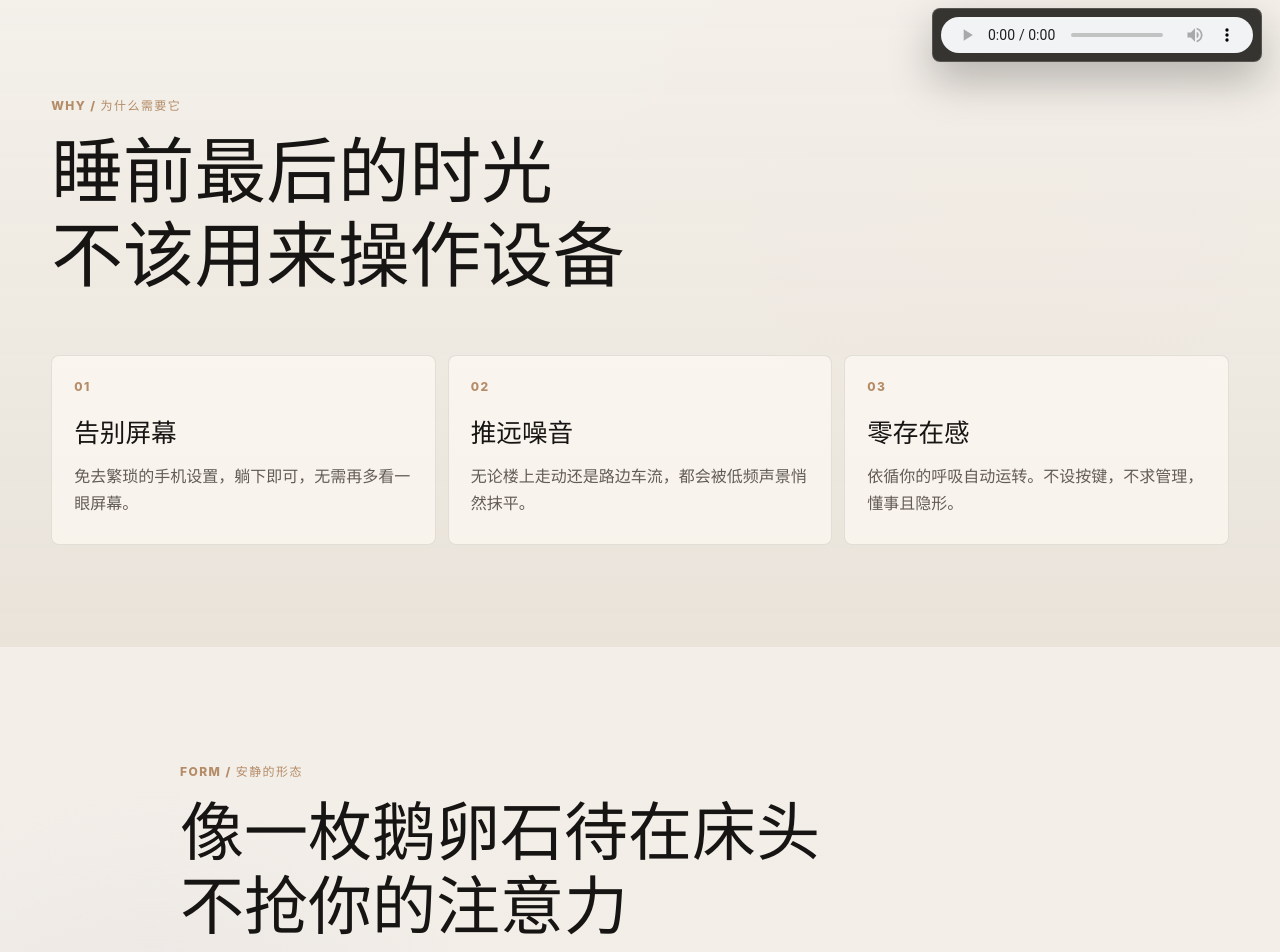
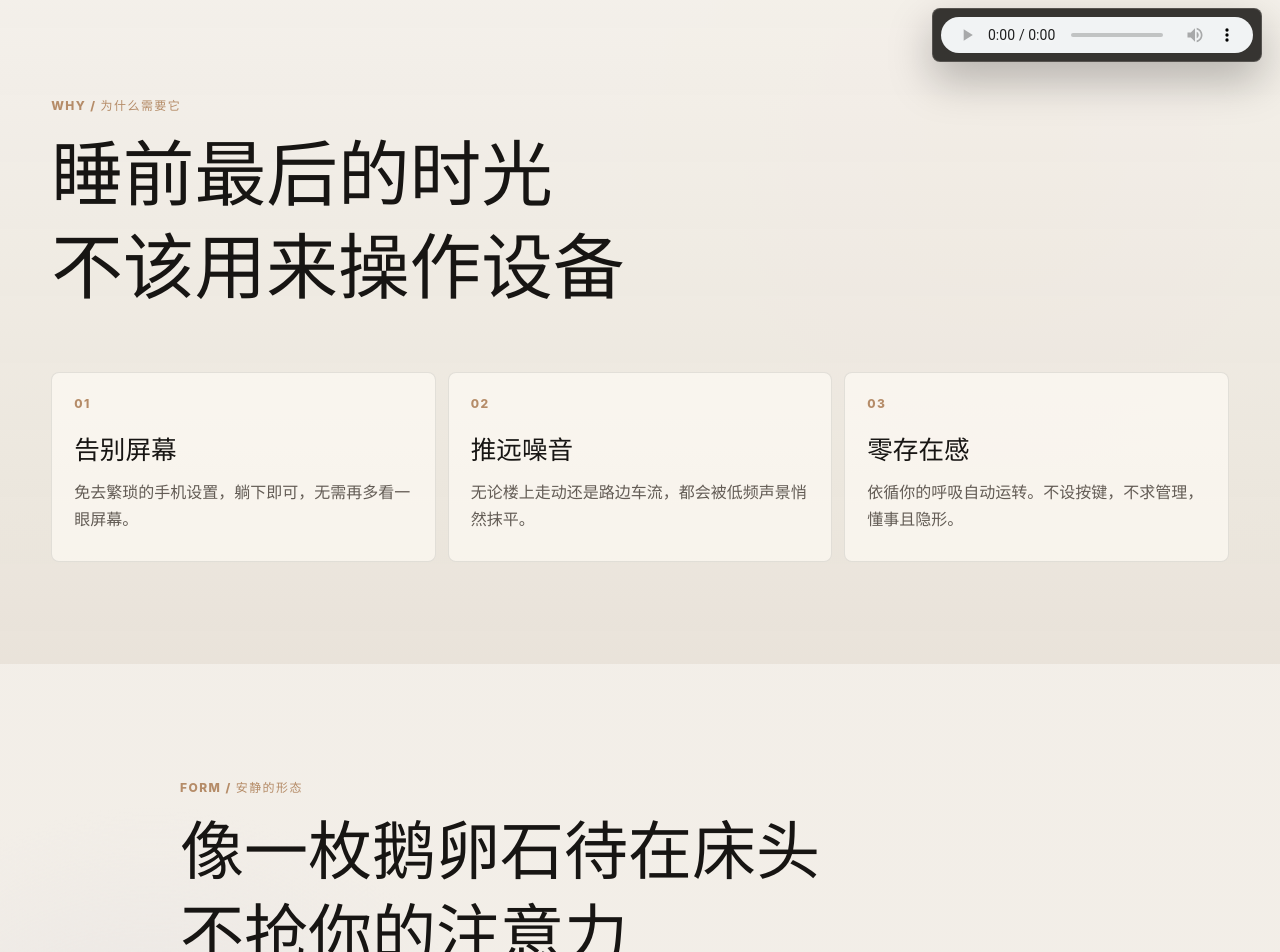
Before and after one commit to MinusPlus2025/the-pebble, a React (Vite) app: page / in a window 1280 px wide. Shown: the part 720-1672 px from the top of the page. Built offline with nearby package versions, Linux system fonts and the light colour scheme.

Commit message:
Loosen main heading line spacing

```diff
--- a/src/styles.css
+++ b/src/styles.css
@@ -270,7 +270,7 @@ section {
   font-family: Georgia, "Times New Roman", serif;
   font-size: clamp(34px, 5vw, 76px);
   font-weight: 500;
-  line-height: 1.12;
+  line-height: 1.22;
   letter-spacing: 0;
 }
 
@@ -279,7 +279,7 @@ section {
 }
 
 .headline-line + .headline-line {
-  margin-top: 0.05em;
+  margin-top: 0.08em;
 }
 
 .section-heading.inverse {
@@ -309,7 +309,7 @@ section {
   font-family: Georgia, "Times New Roman", serif;
   font-size: clamp(38px, 5.6vw, 82px);
   font-weight: 500;
-  line-height: 1.12;
+  line-height: 1.22;
   letter-spacing: 0;
 }
 
```
